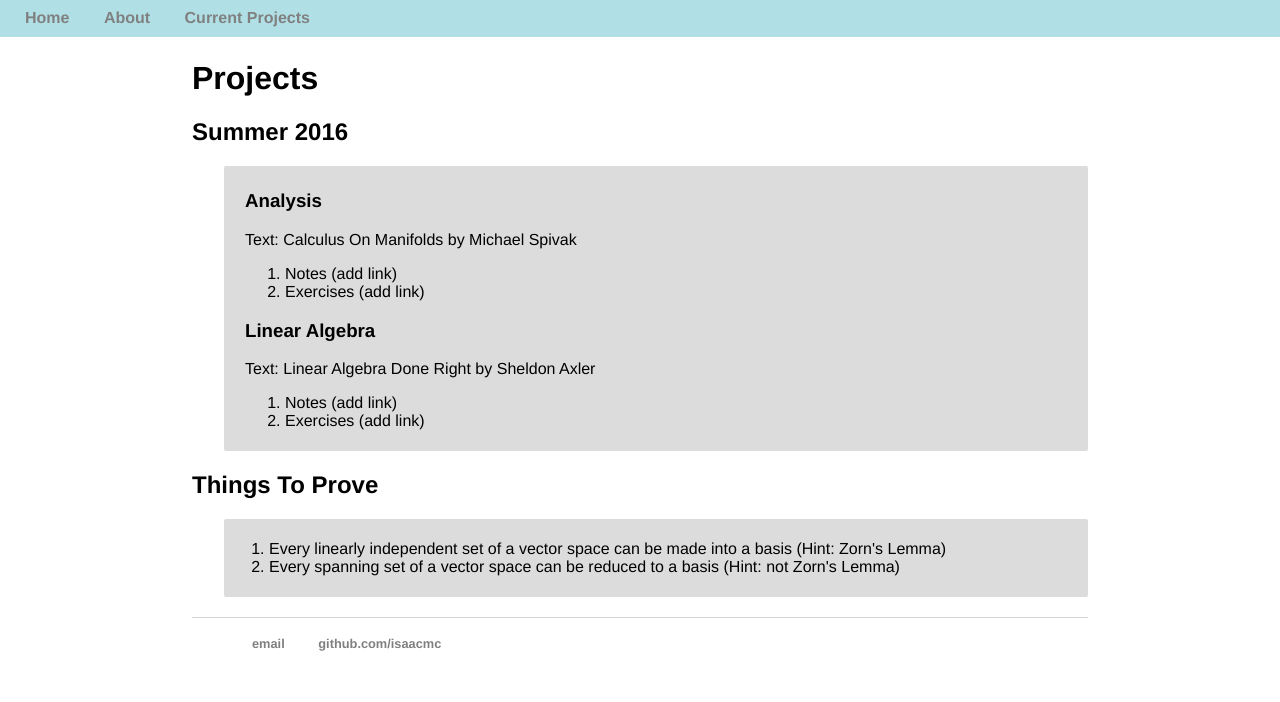
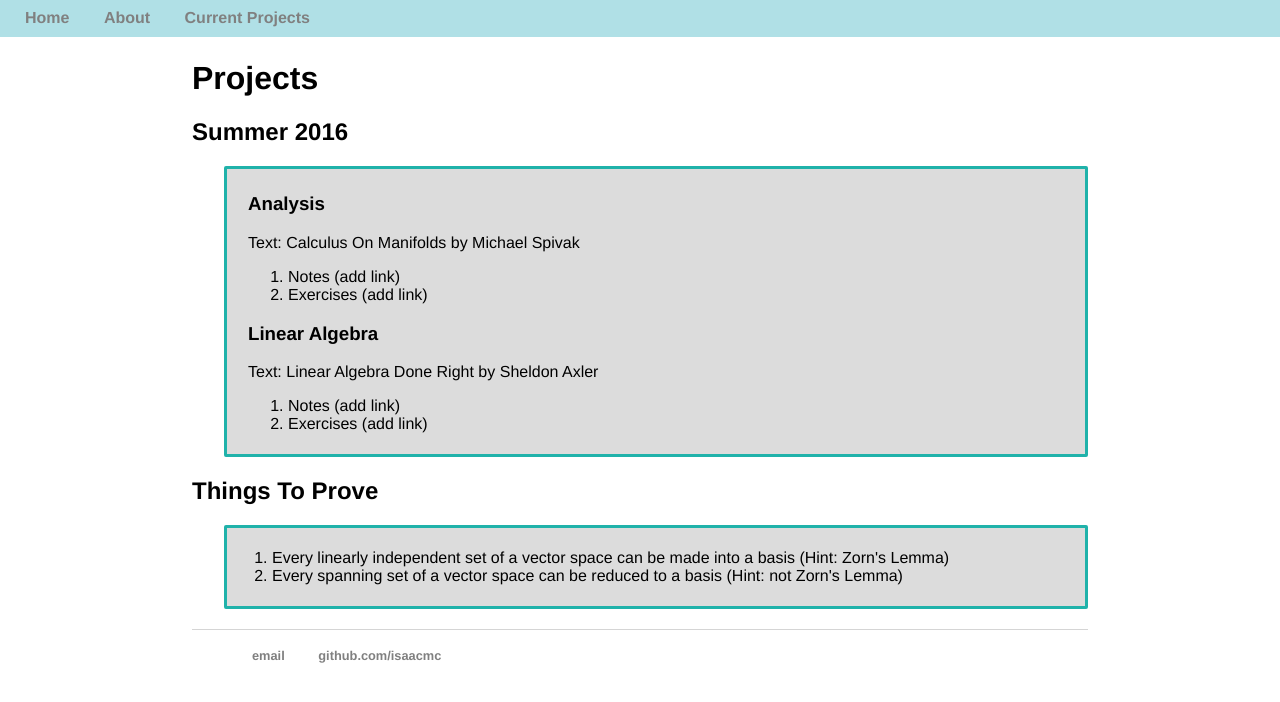
Before and after one commit to isundberg/isaacmc.github.io, a Jekyll site: the page built from projects/index.html, in a window 1280 px wide. Shown: the top 702 px of the page. Built offline with Jekyll 4.4.1, drawn with Linux system fonts in a browser that asks for light colours.

Commit message:
Update main.css

```diff
--- a/css/main.css
+++ b/css/main.css
@@ -69,7 +69,7 @@ ul.posts li {
     margin-left: 2em;
     border-radius: 2px;
     background: gainsboro;
-    border: 3px;
+    border-style: solid;
     border-color: lightseagreen;
     padding: 5px;
 }
```
